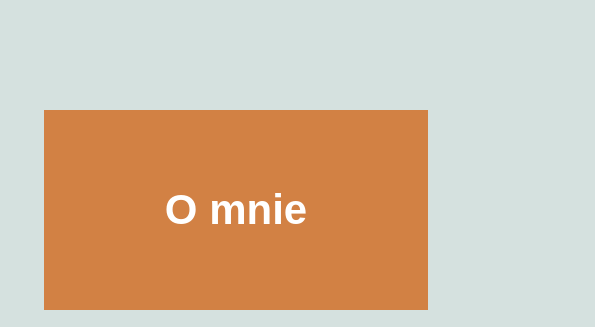
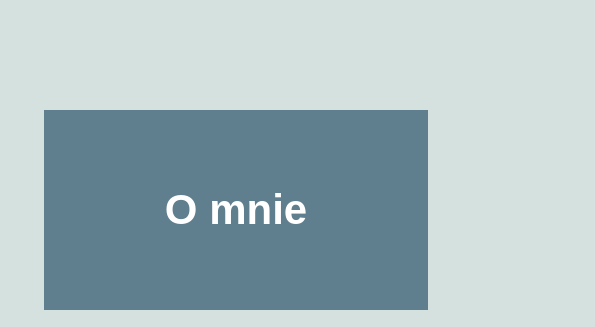
Before and after one commit to MichalWolnyDev/michalwolnydev.github.io, a plain HTML site: page index.html in a window 1280 px wide. In both pictures the pointer is over the element 236 px from the left and 1090 px from the top of the page. Shown: the part 880-1207 px from the top of the page, 0-595 px from the left. Drawn offline with Linux system fonts and the light colour scheme.

Commit message:
commit_kafle

```diff
--- a/style.css
+++ b/style.css
@@ -223,10 +223,6 @@ header{
 }
 .square > i{
     color:white;
-
-
-
-
     display: flex;
     align-items: center;
     font-size:84px;
@@ -237,7 +233,11 @@ header{
     transition: background 0.5s ease-in;
     cursor: pointer;
     border-bottom:none;
-    background: rgba(210, 105, 30, 0.8);
+
+    background: rgba(67, 102, 123, 0.8);
+    /*background: rgba(78, 110, 105, 0.8);
+    /*background: rgba(210, 105, 30, 0.8);*/
+
 
 }
 .hide{
```
